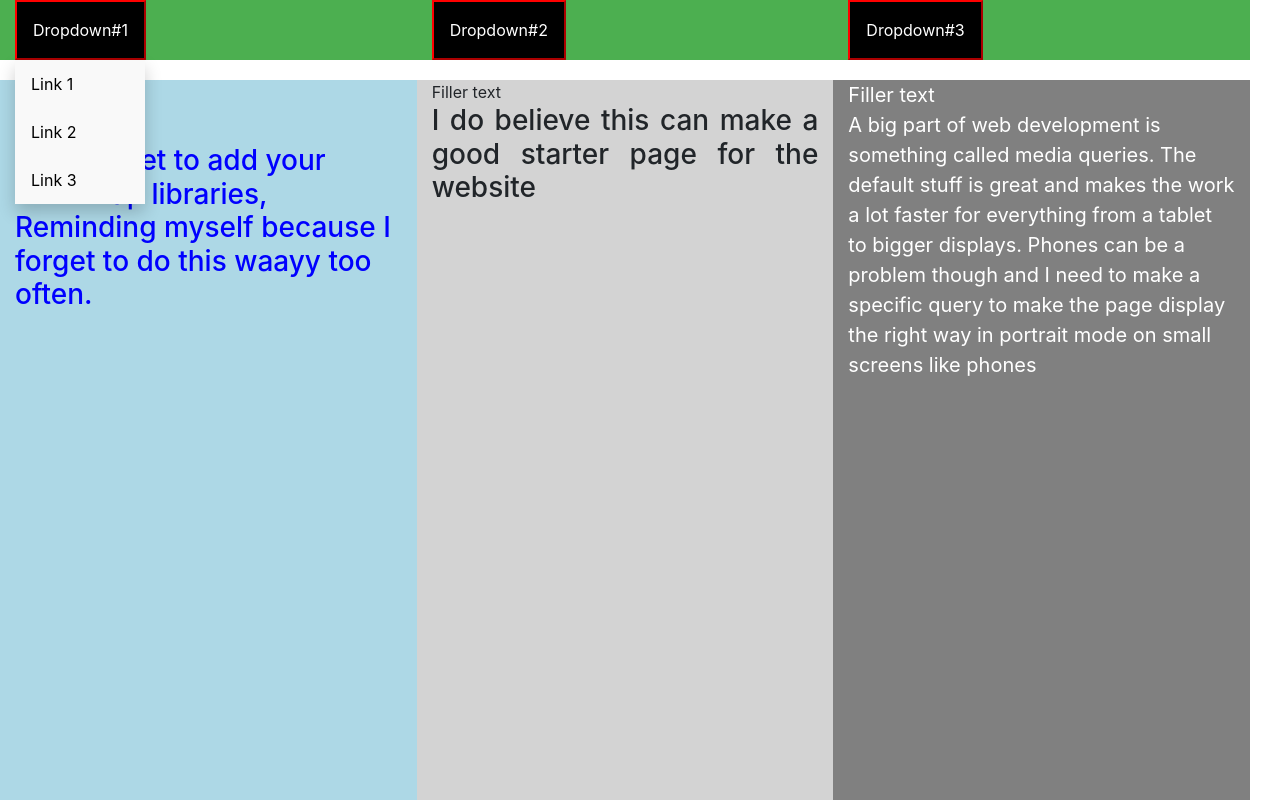
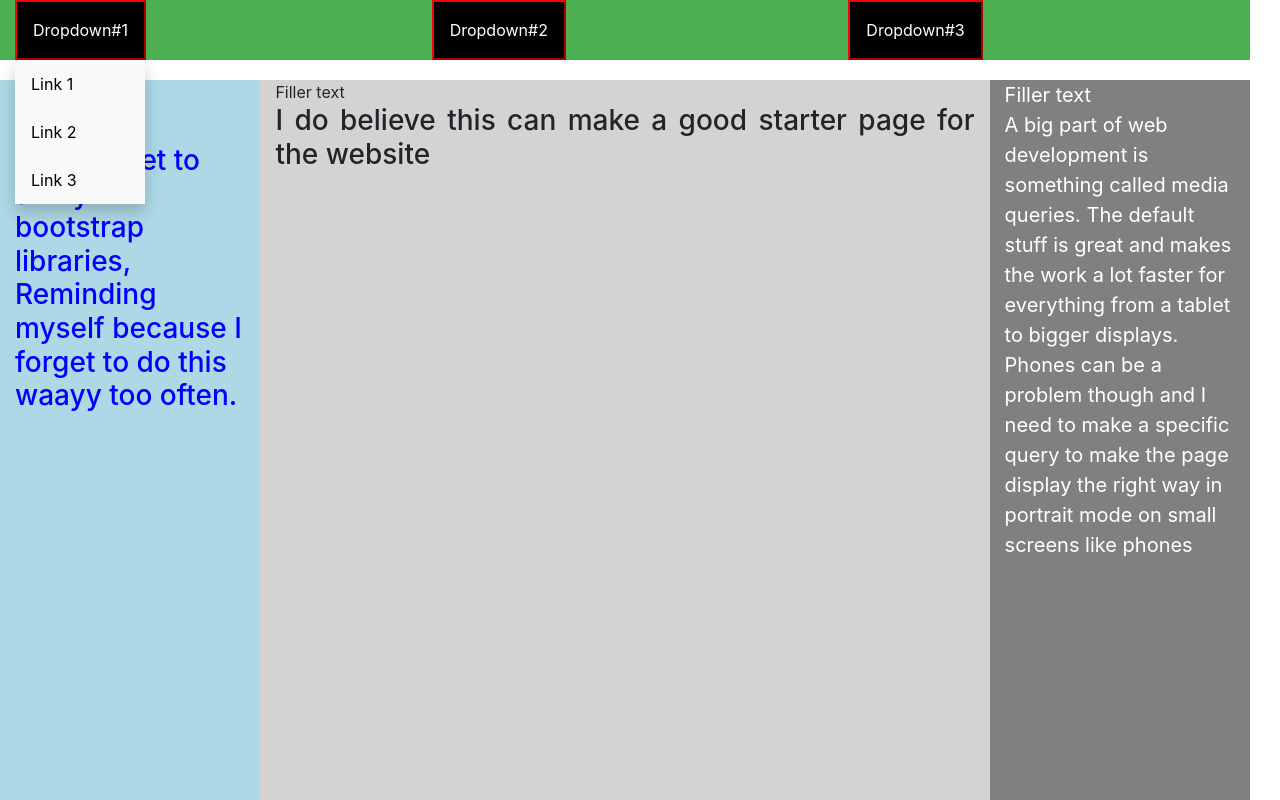
Before and after one commit to Ace25/SI-testing-page-, a plain HTML site: page index.html in a window 1280 px wide. Shown: the top 800 px of the page. Drawn offline with nearby package versions, Linux system fonts and the light colour scheme.

Commit message:
Update index.html

```diff
--- a/index.html
+++ b/index.html
@@ -81,11 +81,11 @@ This is a bit layered need to breakdown for better understanding*/
   background-color: lightblue;
   padding-bottom: 100%;
   margin-bottom: -100%;
-  width:20%;
+
 }
 
 #d2 {
-  width:60%;
+
   /*Padding: properties are used to generate space around an element's content, inside of any defined borders.
  Can be direct to top,right,left,bottom or all around*/
 
@@ -115,7 +115,7 @@ This is a bit layered need to breakdown for better understanding*/
 
 
 #d4 {
-  width:20%;
+
   background-color: gray;
   padding-bottom: 100%;
   margin-bottom: -100%;
@@ -178,7 +178,7 @@ This is a bit layered need to breakdown for better understanding*/
 
     </div>
 
-    <div id="d2" class="col">
+    <div id="d2" class="col-7">
       Filler text
 
        <h3>
```
